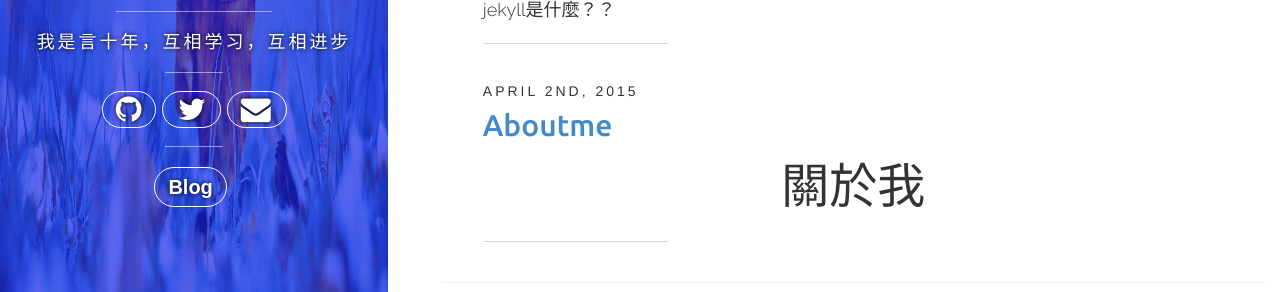
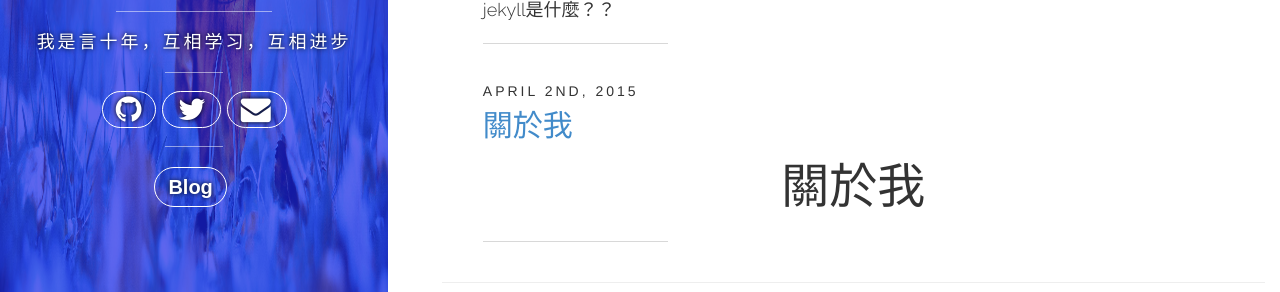
Before and after one commit to yanshinian/yanshinian.github.io, a Jekyll site: the page built from index.html, in a window 1280 px wide. Shown: the part 353-645 px from the top of the page. Built offline with Jekyll 4.4.1, drawn with Linux system fonts in a browser that asks for light colours; Markdown is read by kramdown in place of the engine named in the settings; the list of posts is cut into pages by our own code; comment, search, counter and statistics services are not loaded.

Commit message:
關於我

```diff
--- a/_posts/2015-04-02-aboutme.markdown
+++ b/_posts/2015-04-02-aboutme.markdown
@@ -1,3 +1,11 @@
+---
+layout: post
+title:  "關於我"
+category: life
+date:   2015-04-02
+
+---
+
 <center> <font size='10'>關於我	</font>
 
 <center>我叫言十年。叫我小言就好了。我的Blog還需要裝修。寫Blog比較費時間。
```
